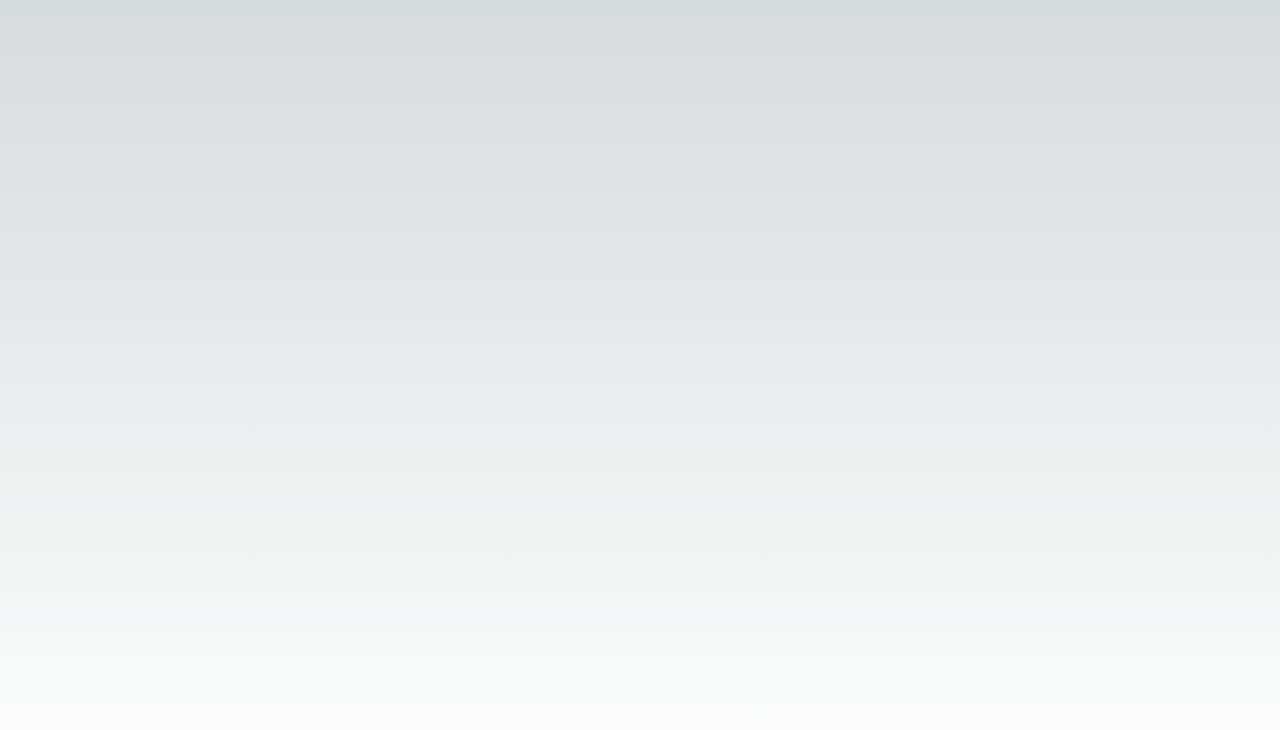
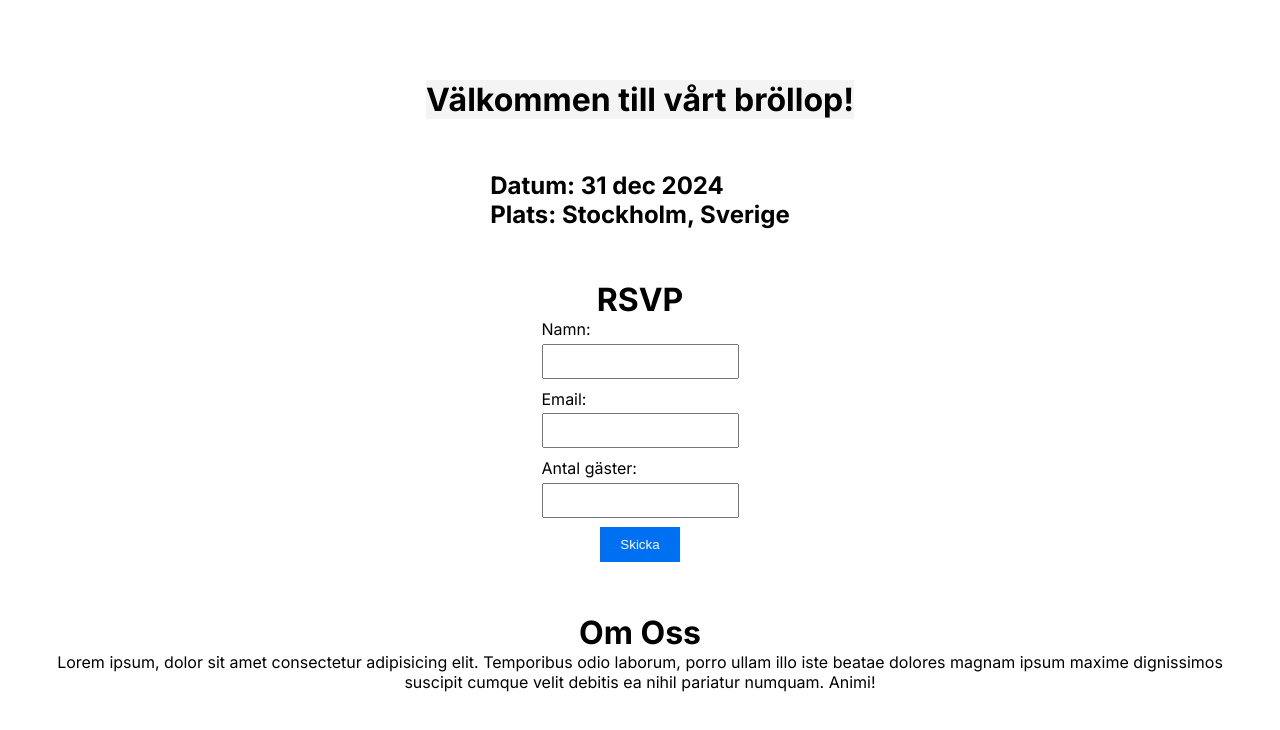
Before and after one commit to Owale128/weddingPage, a Next.js app: page / in a window 1280 px wide. Shown: the top 730 px of the page. Built offline with nearby package versions, Linux system fonts and the light colour scheme.

Commit message:
Created pages and scss

```diff
--- a/src/app/globals.css
+++ b/src/app/globals.css
@@ -1,33 +1,5 @@
-@tailwind base;
-@tailwind components;
-@tailwind utilities;
-
-:root {
-  --foreground-rgb: 0, 0, 0;
-  --background-start-rgb: 214, 219, 220;
-  --background-end-rgb: 255, 255, 255;
+* {
+  margin: 0;
+  padding: 0;
+  box-sizing: border-box;
 }
-
-@media (prefers-color-scheme: dark) {
-  :root {
-    --foreground-rgb: 255, 255, 255;
-    --background-start-rgb: 0, 0, 0;
-    --background-end-rgb: 0, 0, 0;
-  }
-}
-
-body {
-  color: rgb(var(--foreground-rgb));
-  background: linear-gradient(
-      to bottom,
-      transparent,
-      rgb(var(--background-end-rgb))
-    )
-    rgb(var(--background-start-rgb));
-}
-
-@layer utilities {
-  .text-balance {
-    text-wrap: balance;
-  }
-}
--- a/src/app/layout.tsx
+++ b/src/app/layout.tsx
@@ -16,7 +16,9 @@ export default function RootLayout({
 }>) {
   return (
     <html lang="en">
-      <body className={inter.className}>{children}</body>
+      <body className={inter.className}>
+        {children}
+        </body>
     </html>
   );
 }
--- a/src/app/page.tsx
+++ b/src/app/page.tsx
@@ -1,8 +1,13 @@
+import { HomePage } from "./pages/homePage";
+import { RSVP } from "./pages/rsvp";
+import { About } from "./pages/about";
 
 export default function Home() {
   return (
-    <main className="flex min-h-screen flex-col items-center justify-between p-24">
-
+    <main>
+    <HomePage />
+    <RSVP />
+    <About />
     </main>
   );
 }
--- a/src/app/pages/about.tsx
+++ b/src/app/pages/about.tsx
@@ -0,0 +1,14 @@
+import style from '../sass/About.module.scss'
+
+export const About = () => {
+
+    return (
+        <div className={style.container}>
+            <h1>Om Oss</h1>
+            <p>
+                Lorem ipsum, dolor sit amet consectetur adipisicing elit. Temporibus odio laborum, porro ullam illo iste beatae dolores magnam ipsum maxime dignissimos suscipit cumque velit debitis ea nihil pariatur numquam. Animi!
+            </p>
+        </div>
+    )
+
+}
--- /dev/null
+++ b/src/app/pages/homePage.tsx
@@ -0,0 +1,20 @@
+import style from '../sass/Home.module.scss'
+
+export const HomePage = () => {
+    return (
+        <div className={style.container}>
+            <header className={style.header}>
+                <h1>Välkommen till vårt bröllop!</h1>
+            </header>
+            <main className={style.main}>
+                <section className={style.hero}>
+                    <img src="" alt="" className={style.heroImg} />
+                </section >
+                <section className={style.details}>
+                <h2>Datum: 31 dec 2024</h2>
+                <h2>Plats: Stockholm, Sverige</h2>
+                </section>
+            </main>
+        </div>
+    );
+}
--- a/src/app/pages/rsvp.tsx
+++ b/src/app/pages/rsvp.tsx
@@ -0,0 +1,25 @@
+import style from '../sass/Rsvp.module.scss';
+
+export const RSVP = () => {
+
+    return(
+        <div className={style.container}>
+            <h1>RSVP</h1>
+            <form className={style.form}>
+                <div className={style.formGroup}>
+                    <label htmlFor="name">Namn:</label>
+                    <input type="text" id='name' name='name' />
+                </div>
+                <div className={style.formGroup}>
+                    <label htmlFor="email">Email:</label>
+                    <input type="email" id='email' name='email' />
+                </div>
+                <div className={style.formGroup}>
+                    <label htmlFor="guests">Antal gäster:</label>
+                    <input type="number" id='guests' name='guests' />
+                </div>
+                <button type='submit'>Skicka</button>
+            </form>
+        </div>
+    )
+}
--- /dev/null
+++ b/src/app/sass/About.module.scss
@@ -0,0 +1,4 @@
+.container {
+    text-align: center;
+    padding: 2rem;
+}
--- /dev/null
+++ b/src/app/sass/Home.module.scss
@@ -0,0 +1,25 @@
+.container {
+    display: flex;
+    align-items: center;
+    flex-direction: column;
+    padding-top: 5rem;
+
+}
+
+.header {
+    background-color: #f4f4f4;
+
+}
+
+// .hero {
+
+// }
+
+// .heroImg {
+
+// }
+
+.details {
+    margin: 2rem;
+
+}
--- /dev/null
+++ b/src/app/sass/Rsvp.module.scss
@@ -0,0 +1,38 @@
+.container {
+    display: flex;
+    padding: 1.2rem;
+    align-items: center;
+    flex-direction: column;
+
+    .form {
+      display: inline-block;
+      text-align: left;
+    }
+
+    .formGroup {
+      margin-bottom: 0.6rem;
+
+      label {
+        display: block;
+      }
+
+      input {
+        padding: 0.5rem;
+        margin-top: 0.3rem;
+      }
+    }
+
+    button {
+      margin: auto;
+      display: block;
+      padding: 0.6rem 1.25rem;
+      background-color: #0070f3;
+      color: white;
+      border: none;
+      cursor: pointer;
+
+      &:hover {
+        background-color: #005bb5;
+      }
+    }
+  }
```
Also changed, not shown: src/app/pages/home.tsx (deleted), src/sass/main.module.scss (deleted).
